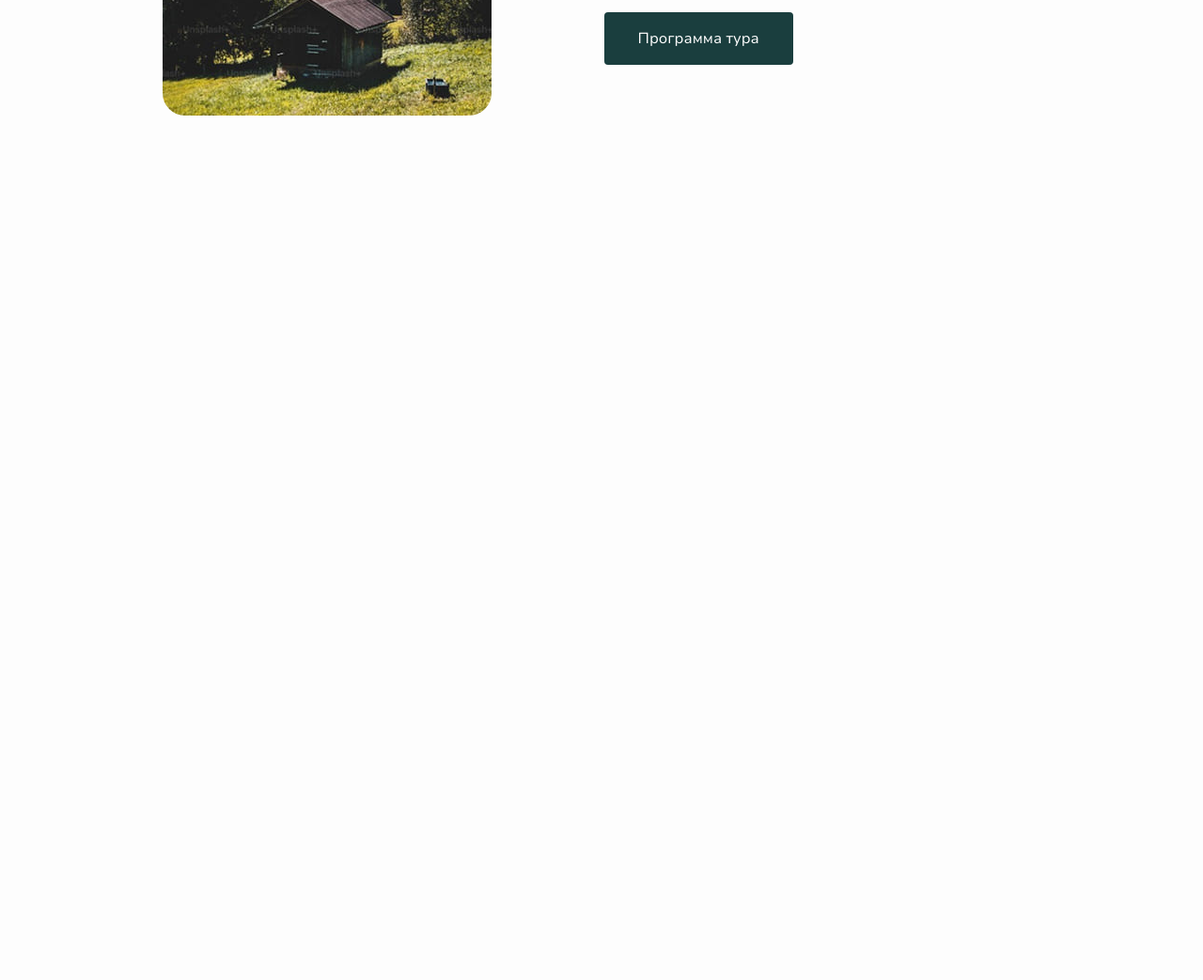
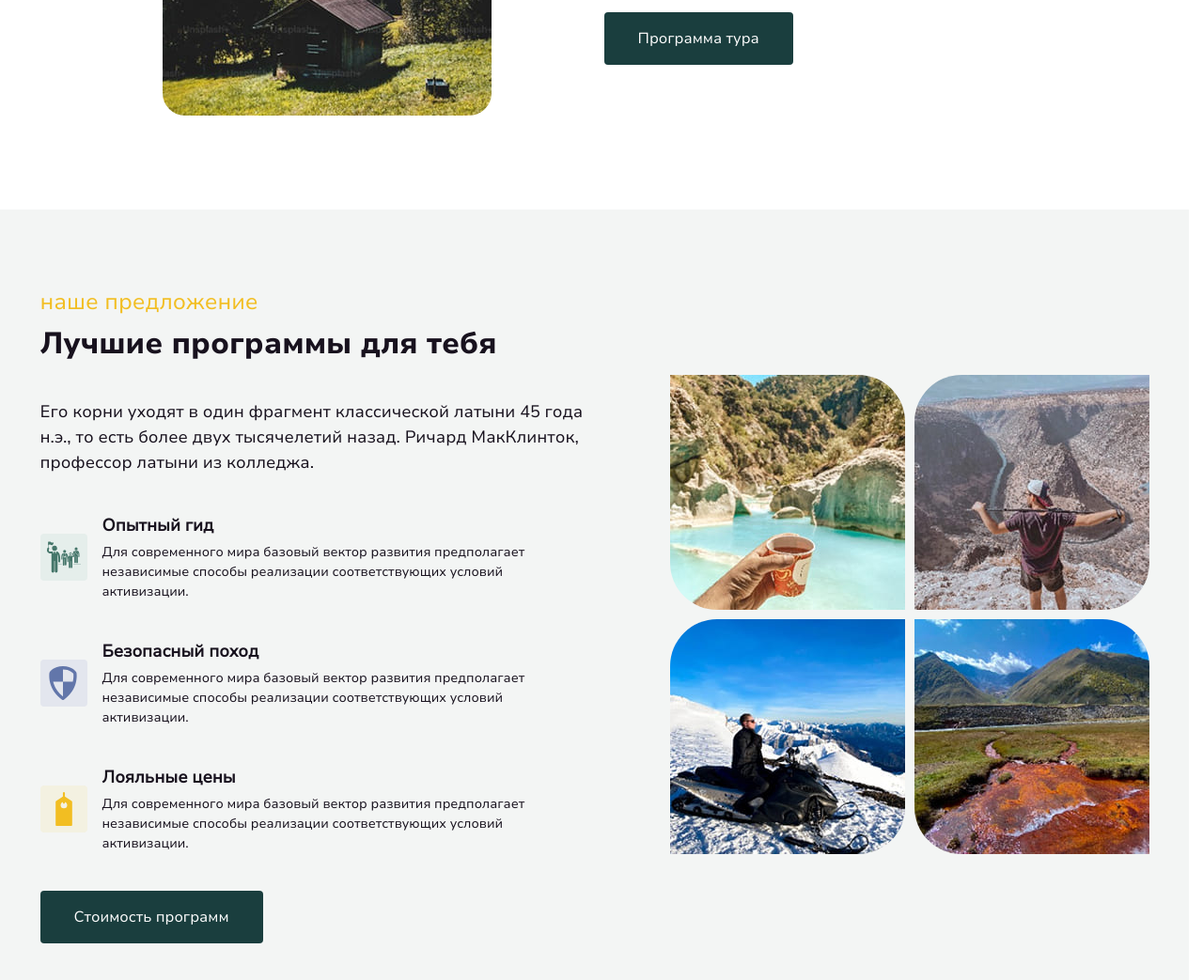
Before and after one commit to akudera/RumTibet, a plain HTML site: page index.html in a window 1280 px wide. Shown: the part 1303-2346 px from the top of the page at 94% size. Before the commit the page ends 1526 px from the top, so only its background shows below. Drawn offline with Linux system fonts and the light colour scheme; grey boxes are pictures that could not be loaded.

Commit message:
add programs section

```diff
--- a/index.html
+++ b/index.html
@@ -13,7 +13,7 @@
             <a href="#" class="header__logo">
                 <img
                     src="./assets/icons/logo.svg"
-                    alt="logo"
+                    alt="Логотип"
                     class="header__logo-image"
                     height="72"
                     width="137"
@@ -86,7 +86,8 @@
         </section>
     </div>
     <main class="content">
-        <section class="explore container">
+        <section class="explore">
+            <div class="explore__inner container">
                 <div class="explore__video-content-wrapper">
                     <div class="explore__video-wrapper">
                         <img
@@ -108,8 +109,64 @@
                 <div class="explore__body">
                     <h2 class="explore__body-title title">о нашем походе</h2>
                     <h3 class="explore__body-subtitle subtitle">Исследуйте все горные массивы мира вместе с нами</h3>
-                <p class="explore__body-description">Его корни уходят в один фрагмент классической латыни 45 года н.э., то есть более двух тысячелетий назад. Ричард МакКлинток, профессор латыни из колледжа Hampden-Sydney, штат Вирджиния, взял одно из самых странных слов в Lorem Ipsum, "consectetur"и занялся его поисками в классической латинской литературе.</p>
+                    <div class="explore__body-description description">
+                        <p>Его корни уходят в один фрагмент классической латыни 45 года н.э., то есть более двух тысячелетий назад. Ричард МакКлинток, профессор латыни из колледжа Hampden-Sydney, штат Вирджиния, взял одно из самых странных слов в Lorem Ipsum, "consectetur"и занялся его поисками в классической латинской литературе.</p>
+                    </div>
                     <a href="#" class="explore__body-link link">Программа тура</a>
+                </div>
+            </div>
+        </section>
+        <section class="programs">
+            <div class="programs__inner container">
+                <div class="programs__body">
+                    <h2 class="programs__title title">наше предложение</h2>
+                    <h3 class="programs__subtitle subtitle">Лучшие программы для тебя</h3>
+                    <div class="programs__description description">
+                        <p>Его корни уходят в один фрагмент классической латыни 45 года н.э., то есть более двух тысячелетий назад. Ричард МакКлинток, профессор латыни из колледжа.</p>
+                    </div>
+                    <ul class="programs__list">
+                        <li class="programs__item">
+                            <img
+                                src="./assets/icons/programs-guide-icon.svg"
+                                alt=""
+                                class="programs__icon"
+                                width="50"
+                                height="50"
+                            />
+                            <h4 class="programs__item-title">Опытный гид</h4>
+                            Для современного мира базовый вектор развития предполагает независимые способы реализации соответствующих условий активизации.
+                        </li>
+                        <li class="programs__item">
+                            <img
+                                src="./assets/icons/programs-safe-icon.svg"
+                                alt=""
+                                class="programs__icon"
+                                width="50"
+                                height="50"
+                            />
+                            <h4 class="programs__item-title">Безопасный поход</h4>
+                            Для современного мира базовый вектор развития предполагает независимые способы реализации соответствующих условий активизации.
+                        </li>
+                        <li class="programs__item">
+                            <img
+                                src="./assets/icons/programs-price-icon.svg"
+                                alt=""
+                                class="programs__icon"
+                                width="50"
+                                height="50"
+                            />
+                            <h4 class="programs__item-title">Лояльные цены</h4>
+                            Для современного мира базовый вектор развития предполагает независимые способы реализации соответствующих условий активизации.
+                        </li>
+                    </ul>
+                    <a href="#" class="programs__link link">Стоимость программ</a>
+                </div>
+                <div class="programs__images">
+                    <img src="./assets/images/program-card-1.jpg" alt="Озеро в ущелье" class="program__card">
+                    <img src="./assets/images/program-card-2.jpg" alt="Мужчина на вершине ущелья" class="program__card">
+                    <img src="./assets/images/program-card-3.jpg" alt="Снежные вершины" class="program__card">
+                    <img src="./assets/images/program-card-4.jpg" alt="Высокие горы" class="program__card">
+                </div>
             </div>
         </section>
     </main>
--- a/styles/homepage.css
+++ b/styles/homepage.css
@@ -64,24 +64,6 @@
     }
 }
 
-.link {
-    font-size: clamp(14px, 1.29vw, 16px);
-    color: var(--color-light);
-    padding: 1em 2.25em;
-    background-color: var(--color-dark-grin);
-    border-radius: var(--border-radius-button);
-    transition-duration: var(--transition-duration);
-    transition-property: background-color;
-
-    &:hover {
-        background-color: var(--color-hover-grin);
-    }
-}
-
-.link.link--small {
-    padding: 0.75em 1.5em;
-}
-
 .header__burger-button {
     display: none;
     width: 30px;
@@ -122,7 +104,7 @@
     grid-template-columns: repeat(3, 1fr) auto;
     gap: 24px;
     width: 100%;
-    background-color: var(--color-white);
+    background-color: var(--color-transparent-white);
     backdrop-filter: blur(6px);
     padding: 40px 42px;
     border-radius: 10px;
@@ -220,7 +202,7 @@
     }
 }
 
-.explore {
+.explore__inner {
     display: flex;
     align-items: center;
     gap: 40px 120px;
@@ -281,14 +263,11 @@
     max-width: 580px;
 }
 
-.explore__body-title:not(:last-child) {
-    margin-bottom: 8px;
-}
-
 .title {
     color: var(--color-yellow);
     font-size: clamp(16px, 1.93vw, 24px);
     font-weight: 400;
+    margin-bottom: 8px;
 }
 
 .subtitle {
@@ -302,13 +281,111 @@
 }
 
 .explore__body-description {
-    font-size: clamp(16px, 1.45vw, 18px);
+    &:not(:last-child) {
+        margin-bottom: 40px;
+    }
+}
 
+.programs__inner {
+    display: flex;
+    align-items: center;
+    gap: 30px 90px;
+    padding-block: 80px 100px;
+}
+
+.programs__body {
+    display: flex;
+    flex-direction: column;
+    align-items: flex-start;
+    max-width: 580px;
+}
+
+.programs__subtitle {
+    &:not(:last-child) {
+        margin-bottom: 40px;
+    }
+}
+
+.programs__description {
+    &:not(:last-child) {
+        margin-bottom: 40px;
+    }
+}
+
+.programs__list {
+    display: flex;
+    flex-direction: column;
+    row-gap: 40px;
 
     &:not(:last-child) {
         margin-bottom: 40px;
     }
 }
+
+.programs__item {
+    position: relative;
+    padding-left: 66px;
+}
+
+.programs__icon {
+    position: absolute;
+    right: calc(100% - 50px);
+    top: 50%;
+    transform: translateY(-50%);
+}
+
+.programs__item-title {
+    font-size: 18px;
+    margin-bottom: 4px;
+}
+
+.programs__images {
+    display: grid;
+    grid-template-columns: repeat(2, 1fr);
+    gap: 10px;
+    max-height: 510px;
+}
+
+
+.program__card {
+    &:nth-child(1) {
+        border-radius: 0px 50px / 0px 50px;
+    }
+
+    &:nth-child(2) {
+        border-radius: 50px 0% / 50px 0px;
+    }
+
+    &:nth-child(3) {
+        border-radius: 50px 0px / 50px 0px;
+    }
+
+    &:nth-child(4) {
+        border-radius: 0px 50px / 0px 50px;
+    }
+}
+
+@media (max-width: 1080px) {
+    .programs__inner {
+        flex-direction: column;
+    }
+
+    .programs__images {
+        grid-template-columns: repeat(4, 1fr);
+        width: 90%;
+
+        & .program__card {
+            border-radius: 0;
+            justify-self: center;
+        }
+    }
+
+    .programs__icon {
+        top: 0;
+        transform: translateY(0);
+    }
+}
+
 @media (max-width: 1020px) {
     .input {
         padding-block: 10px;
@@ -321,7 +398,7 @@
         max-height: 42px;
     }
 
-    .explore {
+    .explore__inner {
         column-gap: 60px;
     }
 }
@@ -354,12 +431,12 @@
         max-width: max-content;
     }
 
-    .explore {
+    .explore__inner {
         flex-direction: column-reverse;
     }
 
-    .explore__body-link {
-        align-self: center;
+    .programs__images {
+        display: none;
     }
 }
 
@@ -415,6 +492,34 @@
     .explore__video-content-wrapper {
         padding: 0;
     }
+
+    .explore__body-link {
+        align-self: center;
+    }
+
+    .programs__link {
+        align-self: center;
+    }
+
+    .programs__subtitle {
+        &:not(:last-child) {
+            margin-bottom: 32px;
+        }
+    }
+
+    .programs__description {
+        &:not(:last-child) {
+            margin-bottom: 32px;
+        }
+    }
+
+    .programs__list {
+        row-gap: 32px;
+
+        &:not(:last-child) {
+            margin-bottom: 32px;
+        }
+    }
 }
 
 @media (max-width: 442px) {
@@ -426,4 +531,8 @@
         width: 21px;
         height: 18px;
     }
+
+    .container {
+        padding-block: 50px
+    }
 }
--- a/styles/main.css
+++ b/styles/main.css
@@ -106,24 +106,11 @@
  }
 
  /**
-   Обнуляем вертикальные внешние отступы параграфа,
-   объявляем локальную переменную для внешнего отступа вниз,
-   чтобы избежать взаимодействие с более сложным селектором
+   Обнуляем вертикальные внешние отступы параграфа
   */
  p {
-   --paragraphMarginBottom: 24px;
-
    margin-block: 0;
  }
-
- /**
-   Внешний отступ вниз для параграфа без атрибута class,
-   который расположен не последним среди своих соседних элементов
-  */
- p:where(:not([class]):not(:last-child)) {
-   margin-bottom: var(--paragraphMarginBottom);
- }
-
 
  /**
    Упрощаем работу с изображениями и видео
@@ -239,8 +226,9 @@
 
 
 :root {
-    --color-white: #ffffff20;
+    --color-transparent-white: #ffffff20;
     --color-light: #FDFDFD;
+    --color-background-light: #F3F5F4;
     --color-hover-light: #d6d4d4;
     --color-dark: #18121E;
     --color-dark-grin: #1A3E3E;
@@ -251,7 +239,6 @@
     --border-radius-button: 4px;
     --border-radius-card: 6px;
     --border-radius-input: 8px;
-    --border-radius-image-accent: 50% 0% / 50% 0%;
 
     --border: var(--color-light) solid 1px;
 
@@ -278,13 +265,16 @@
     overflow: hidden !important;
 }
 
+main section:nth-child(2n) {
+  background-color: var(--color-background-light);
+}
+
 body {
     font-family: var(--font-family-base);
     font-weight: 400;
-    font-size: clamp(10px, 1.13vw, 14px);
-    line-height: 1.5;
+    font-size: 14px;
     color: var(--color-dark);
-    background-color: var(--color-light);
+    background-color: #FFFFFF;
 }
 
 .container {
@@ -292,3 +282,25 @@ body {
     padding-inline: var(--container-inline-padding);
     margin-inline: auto;
 }
+
+.description {
+  font-size: clamp(16px, 1.45vw, 18px);
+}
+
+.link {
+    font-size: clamp(14px, 1.29vw, 16px);
+    color: var(--color-light);
+    padding: 1em 2.25em;
+    background-color: var(--color-dark-grin);
+    border-radius: var(--border-radius-button);
+    transition-duration: var(--transition-duration);
+    transition-property: background-color;
+
+    &:hover {
+        background-color: var(--color-hover-grin);
+    }
+}
+
+.link.link--small {
+    padding: 0.75em 1.5em;
+}
```
Also changed, not shown: assets/icons/programs-guide-icon.svg (added), assets/icons/programs-price-icon.svg (added), assets/icons/programs-safe-icon.svg (added), assets/images/program-card-1.jpg (added), assets/images/program-card-2.jpg (added), assets/images/program-card-3.jpg (added), assets/images/program-card-4.jpg (added). Lines whose indentation alone changed are shown as unchanged.
